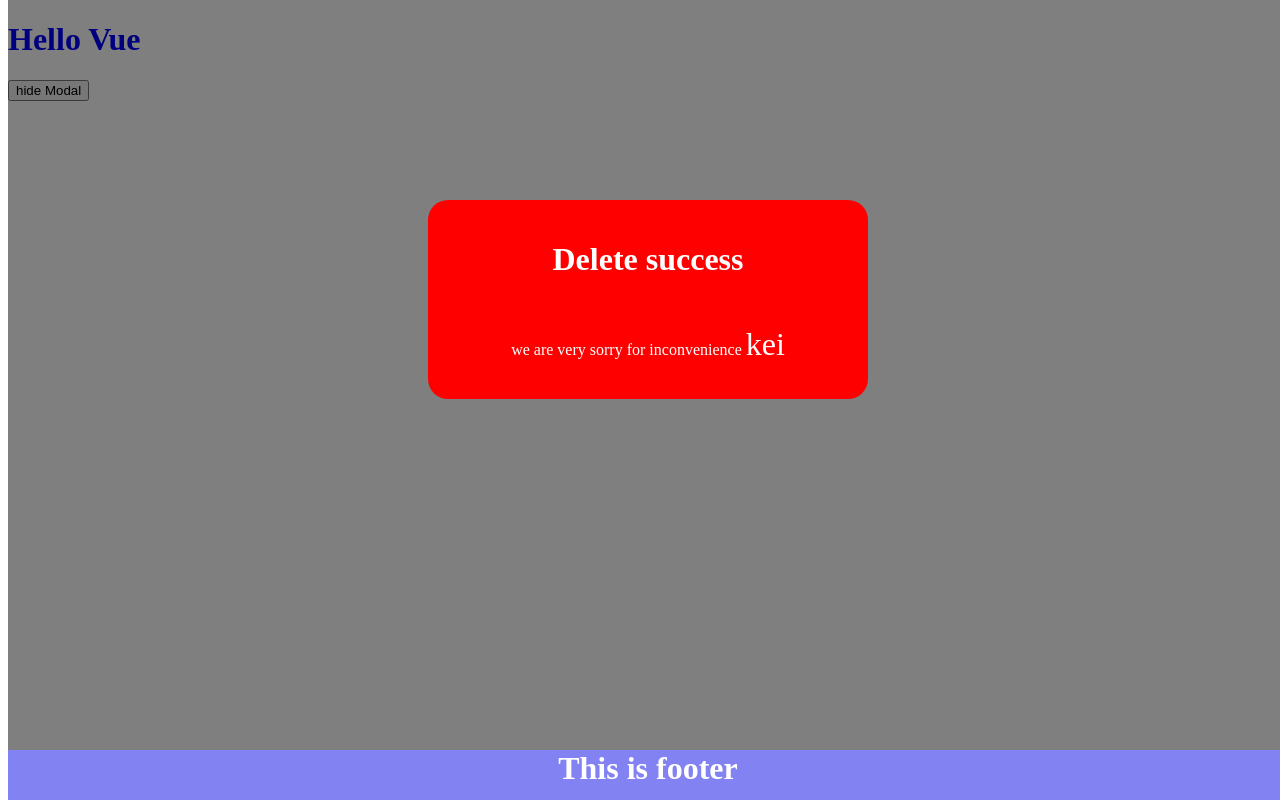
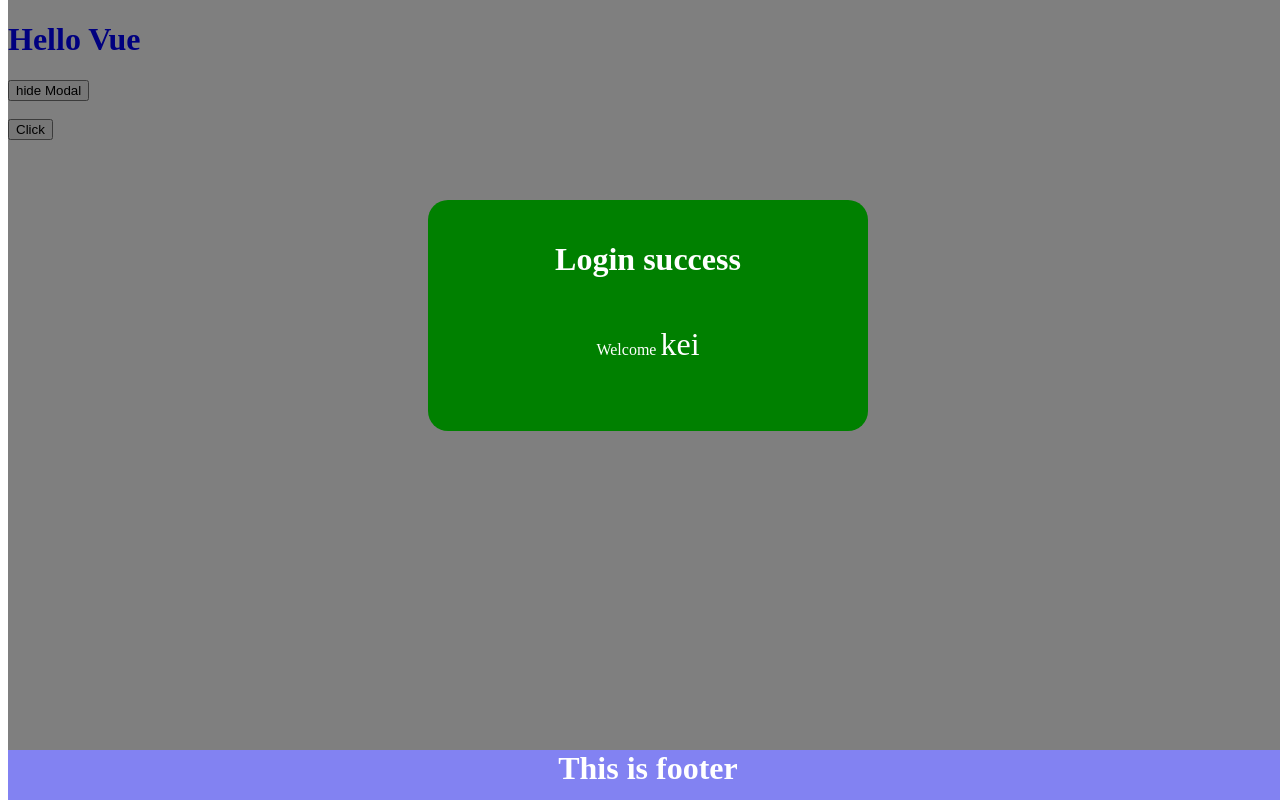
Before and after one commit to yuu1994/vue-app, a Vue app: page / in a window 1280 px wide. Both pictures are taken after a click on the button "Show Modal". Built offline with nearby package versions, Linux system fonts and the light colour scheme.

Commit message:
commit 5

```diff
--- a/src/App.vue
+++ b/src/App.vue
@@ -1,12 +1,25 @@
 <template>
   <h1>Hello Vue</h1>
   <div class="" v-if="showModal">
-    <ModalContent :header="header" :content="content" :username="username" :theme="theme" @close="showModal=false" />
+    <ModalContent :header="header" :content="content" :username="username" :theme="theme" @close="showModal=false">
+      <h1>{{ header }}</h1>
+      <p>{{ content }} <span>{{ username }}</span></p>
+    </ModalContent>
   </div>
   <button @click="showModal=!showModal">
     <span v-if="!showModal">Show Modal</span>
     <span v-if="showModal">hide Modal</span>
   </button>
+  <br>
+  <br>
+
+  <div class="" v-if="showModal2">
+    <ModalContent :header2="header2" :content2="content2" :username2="username2" :theme2="theme2" @close="showModal2=false"/>
+  </div>
+
+
+  <button @click="showModal2=!showModal2">Click</button>
+
   <FooterContent/>
 </template>
 
@@ -16,11 +29,18 @@ import FooterContent from "./components/FooterContent.vue"
 export default {
     data(){
       return {
-        header : "Delete success",
-        content : "we are very sorry for inconvenience",
+        header : "Login success",
+        content : "Welcome ",
         username : "kei",
-        theme : "delete",
+        theme : "success",
         showModal : false ,
+
+        header2 : "Delete Success",
+        content2 : "We are really sorry for inconvnience ",
+        username2 : "Yuu",
+        theme2 : "delete",
+        showModal2 : false ,
+
       }
     },
   components: {
--- a/src/components/ModalContent.vue
+++ b/src/components/ModalContent.vue
@@ -1,8 +1,11 @@
 <template>
   <div class="backdrop" @click.self="closeModalHandler">
-    <div class="modal" :class="{delete:theme=='delete',success:theme=='success'}">
+    <div class="modal" :class="{success:theme=='success',delete:theme2=='delete'}">
         <h1>{{ header }}</h1>
         <p>{{ content }} <span>{{ username }}</span></p>
+          <!-- <slot/> -->
+        <h1>{{ header2 }}</h1>
+        <p>{{ content2 }} <span>{{ username2 }}</span></p>
     </div>
   </div>
 </template>
@@ -10,7 +13,8 @@
 <script>
 export default {
     props : [
-      'header' , 'content' ,'username' , 'theme'
+      'header' , 'content' ,'username' , 'theme' ,
+      'header2' , 'content2' ,'username2' , 'theme2'
     ],
     methods : {
       closeModalHandler(){
@@ -51,4 +55,5 @@ export default {
     span {
       font-size: 2rem;
     }
+
 </style>
```
